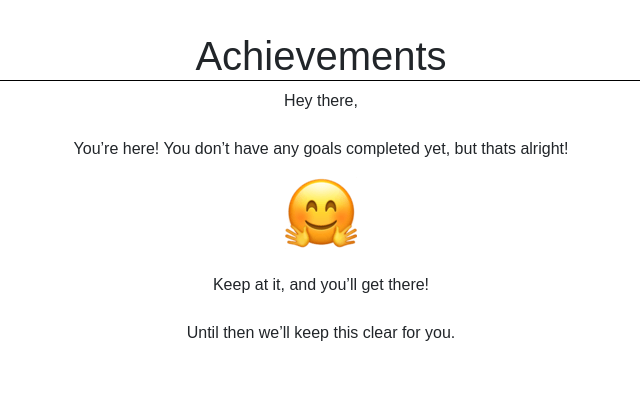
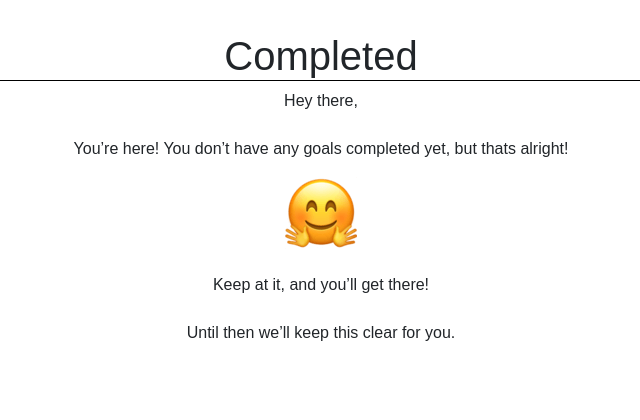
Before and after one commit to nlimtung/financialhackathon, a Django app: page /habits/completed in a window 1280 px wide. Shown: the top 420 px of the page, without its empty margins (319-959 px from the left). Run offline with Django 4.2, Linux system fonts and the light colour scheme; the visitor is signed in with stand-in values (Sample User, id 1); data that the repository does not hold is empty; some web fonts are replaced.

Commit message:
change name from achievements to completed

```diff
--- a/main_app/templates/habits/completed.html
+++ b/main_app/templates/habits/completed.html
@@ -25,7 +25,7 @@
 
     <main class="container">
 <div class = "completed-page">
-    <h1 class = "main-page_h1">Achievements</h1>
+    <h1 class = "main-page_h1">Completed</h1>
 
     {%if completed_habits.count%}
         {% for completed in completed_habits %}
```
